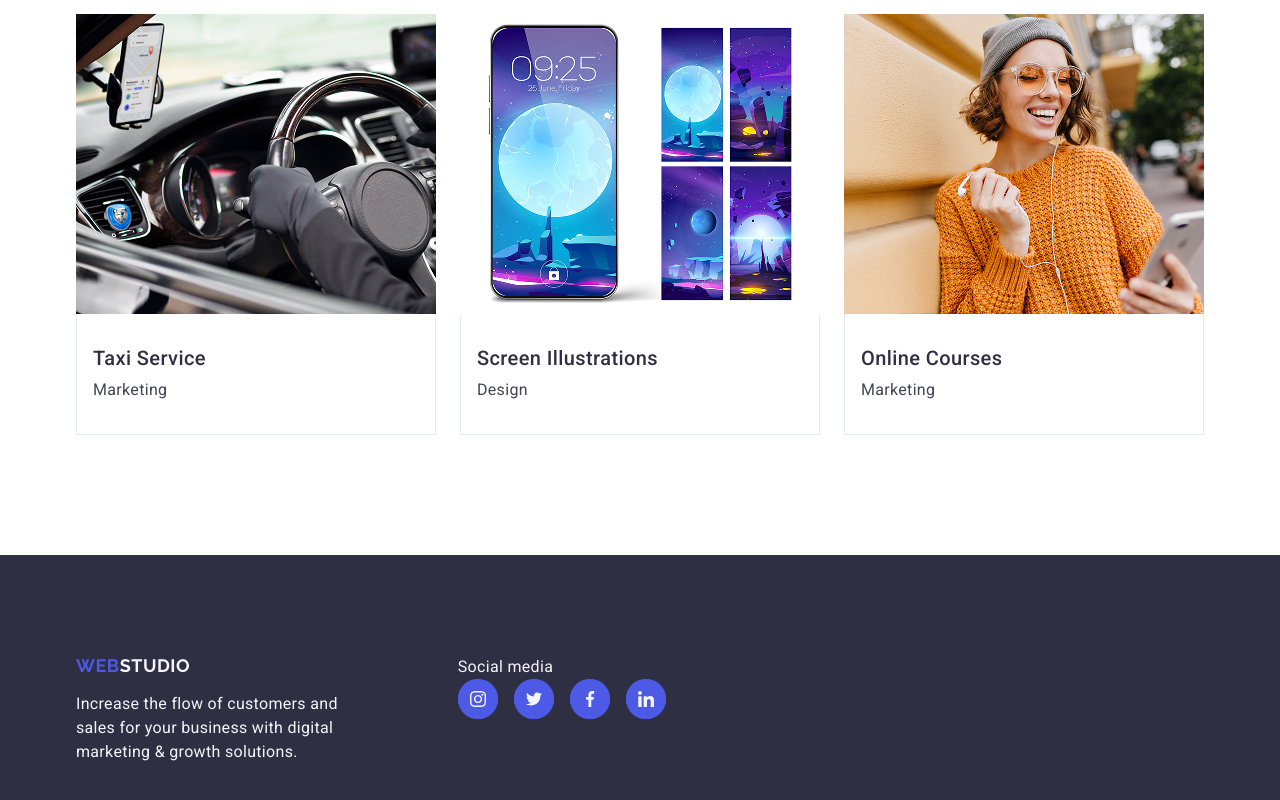
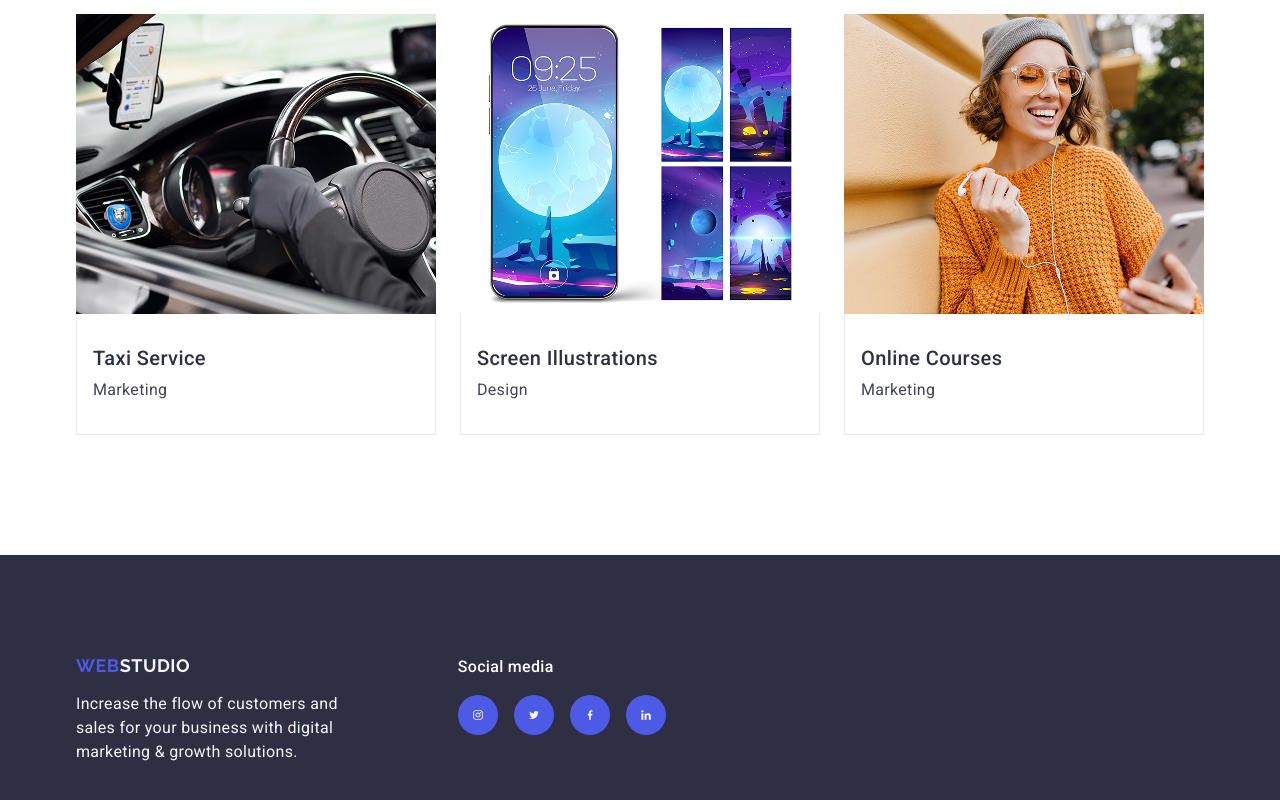
Before and after one commit to dianakorniiash/goit-markup-hw-04, a plain HTML site: page index.html in a window 1280 px wide. Shown: the part 2604-3404 px from the top of the page. Drawn offline with nearby package versions, Linux system fonts and the light colour scheme.

Commit message:
add files

```diff
--- a/css/styles.css
+++ b/css/styles.css
@@ -389,7 +389,7 @@ a {
     color: #f4f4fd;
     line-height: 1.5;
 }
-.footer-text .medium {
+.footer .medium {
     font-weight: 500;
     margin-bottom: 16px;
     color: #ffffff;
--- a/index.html
+++ b/index.html
@@ -514,7 +514,7 @@
                 target="_blank"
                 class="social-link"
               >
-                <svg class="icon" width="40" height="40">
+                <svg class="icon" width="24" height="24">
                   <use href="./images/icons.svg#icon-instagram"></use>
                 </svg>
               </a>
@@ -526,7 +526,7 @@
                 target="_blank"
                 class="social-link"
               >
-                <svg class="icon" width="40" height="40">
+                <svg class="icon" width="24" height="24">
                   <use href="./images/icons.svg#icon-twitter"></use>
                 </svg>
               </a>
@@ -538,7 +538,7 @@
                 target="_blank"
                 class="social-link"
               >
-                <svg class="icon" width="40" height="40">
+                <svg class="icon" width="24" height="24">
                   <use href="./images/icons.svg#icon-facebook"></use>
                 </svg>
               </a>
@@ -550,7 +550,7 @@
                 target="_blank"
                 class="social-link"
               >
-                <svg class="icon" width="40" height="40">
+                <svg class="icon" width="24" height="24">
                   <use href="./images/icons.svg#icon-linkedin"></use>
                 </svg>
               </a>
```
